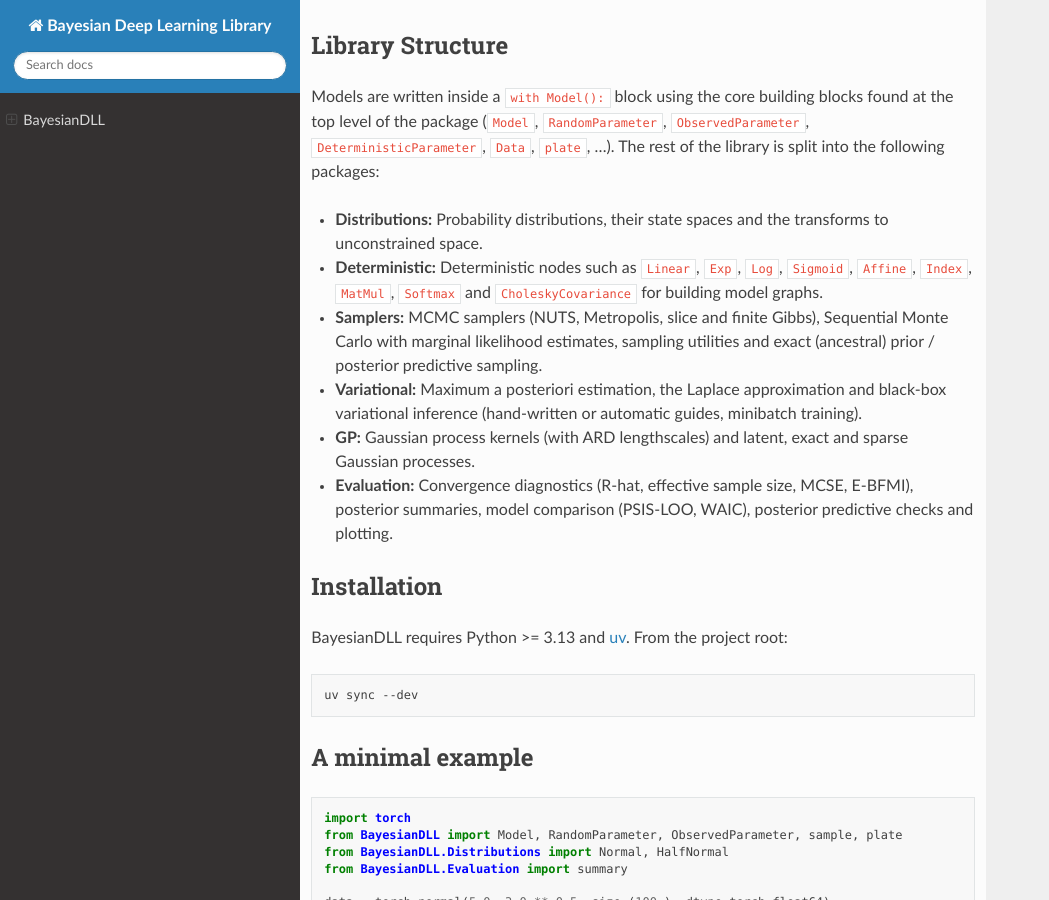
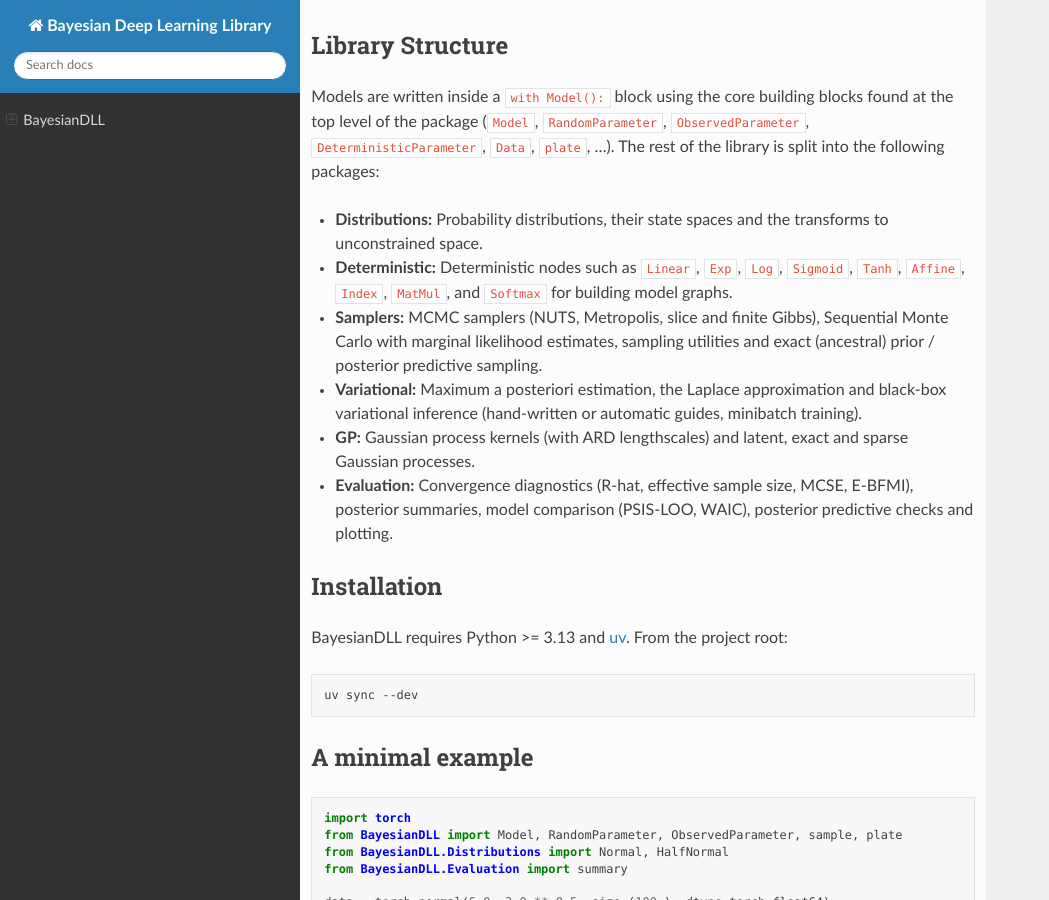
Before and after one commit to naapeli/BayesianDLL, a Sphinx documentation site: the page built from Docs/source/index.rst, in a window 1280 px wide and 900 px high, scrolled down 332 px. Shown: the whole window, without its empty margins (0-1049 px from the left). Built offline with Sphinx 7.4.7 and the Read the Docs theme 3.1.0, drawn with Linux system fonts in a browser that asks for light colours; pages that are not in the unit, such as notebooks, are missing from menus.

Commit message:
Exclude internal Cholesky and helper classes from docs and update correlated varying effects

```diff
--- a/Docs/source/api/BayesianDLL.Deterministic.rst
+++ b/Docs/source/api/BayesianDLL.Deterministic.rst
@@ -5,3 +5,4 @@ Deterministic
    :members:
    :show-inheritance:
    :imported-members:
+   :exclude-members: CholeskyCovariance, CovarianceFromCholesky, _Block, _ElementwiseBlock, Dense
--- a/Docs/source/api/BayesianDLL.Variational.rst
+++ b/Docs/source/api/BayesianDLL.Variational.rst
@@ -5,3 +5,4 @@ Variational
    :members:
    :show-inheritance:
    :imported-members:
+   :exclude-members: BaseGuide
--- a/Docs/source/index.rst
+++ b/Docs/source/index.rst
@@ -20,7 +20,7 @@ blocks found at the top level of the package (``Model``, ``RandomParameter``,
 The rest of the library is split into the following packages:
 
 - **Distributions:** Probability distributions, their state spaces and the transforms to unconstrained space.
-- **Deterministic:** Deterministic nodes such as ``Linear``, ``Exp``, ``Log``, ``Sigmoid``, ``Affine``, ``Index``, ``MatMul``, ``Softmax`` and ``CholeskyCovariance`` for building model graphs.
+- **Deterministic:** Deterministic nodes such as ``Linear``, ``Exp``, ``Log``, ``Sigmoid``, ``Tanh``, ``Affine``, ``Index``, ``MatMul``, and ``Softmax`` for building model graphs.
 - **Samplers:** MCMC samplers (NUTS, Metropolis, slice and finite Gibbs), Sequential Monte Carlo with marginal likelihood estimates, sampling utilities and exact (ancestral) prior / posterior predictive sampling.
 - **Variational:** Maximum a posteriori estimation, the Laplace approximation and black-box variational inference (hand-written or automatic guides, minibatch training).
 - **GP:** Gaussian process kernels (with ARD lengthscales) and latent, exact and sparse Gaussian processes.
--- a/examples/hierarchical_models/GALLERY_HEADER.rst
+++ b/examples/hierarchical_models/GALLERY_HEADER.rst
@@ -7,6 +7,6 @@ effects, and models with many interacting weights. The examples show how
 the choice of coordinates decides whether NUTS samples well. They compare
 the centered and the non-centered (``Affine``) forms of a group effect and
 explain when each one is preferable, build correlated effects from
-``LKJCholesky`` and ``CholeskyCovariance``, and write the likelihoods with
+``LKJCholesky`` and ``Multiply``, and write the likelihoods with
 the blocks in ``BayesianDLL.Deterministic`` (``Index``, ``MatMul``,
 ``Concat`` and others). Each example plots its fit against the data.
```
Also changed, not shown: 1 other file.
